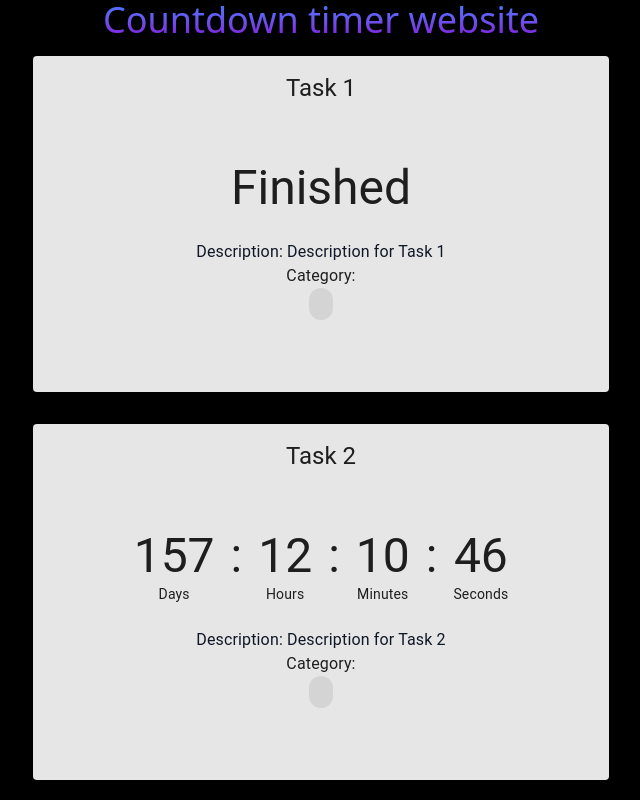
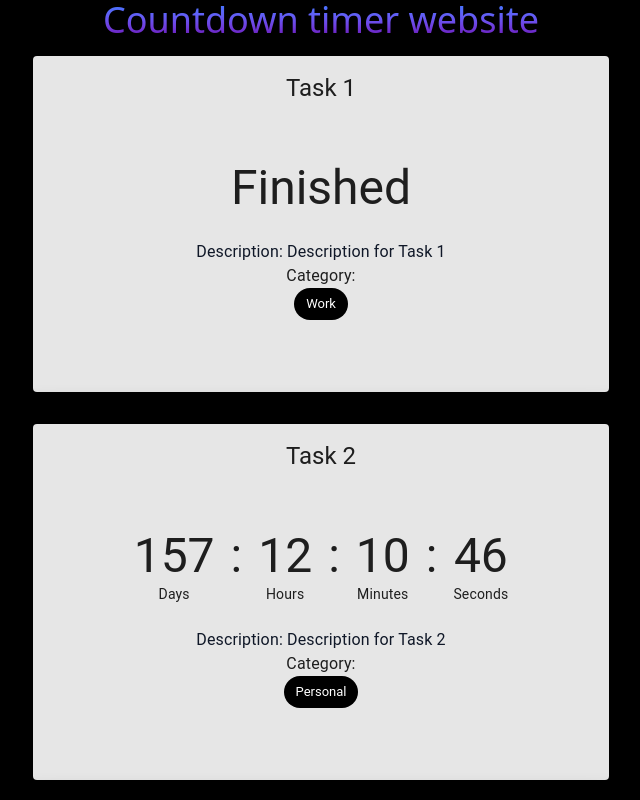
Before and after one commit to Zenonist/Countdown-timer-website, a React (Vite) app in the folder Frontend/: page / in a window 1280 px wide. Shown: the top 800 px of the page, without its empty margins (319-959 px from the left). Built offline with nearby package versions, Linux system fonts and the light colour scheme; no server answers; some icons are missing.

Commit message:
fix: eslint in mockData

```diff
--- a/Frontend/src/components/Countdown.tsx
+++ b/Frontend/src/components/Countdown.tsx
@@ -130,7 +130,7 @@ function Countdown({
   };
 
   const handleDateChange = (newDate: Date | null) => {
-    setEditDueDate(newDate);
+    setEditDueDate(newDate as Date);
   };
 
   const handleEditSubmit = (event: React.FormEvent<HTMLFormElement>) => {
--- a/Frontend/src/mock/mockData.ts
+++ b/Frontend/src/mock/mockData.ts
@@ -6,7 +6,11 @@ const mock_data: CountdownFormat[] = [
         title: "Task 1",
         description: "Description for Task 1",
         dueDate: new Date("2025-04-24T15:54:00Z"),
-        category: "Work",
+        category: {
+            id: 1,
+            name: "Work",
+            color: "#000000",
+        },
         isArchived: false,
     },
     {
@@ -14,7 +18,11 @@ const mock_data: CountdownFormat[] = [
         title: "Task 2",
         description: "Description for Task 2",
         dueDate: new Date("2025-10-02T18:00:00Z"),
-        category: "Personal",
+        category: {
+            id: 2,
+            name: "Personal",
+            color: "#000000",
+        },
         isArchived: false,
     },
     {
@@ -22,7 +30,11 @@ const mock_data: CountdownFormat[] = [
         title: "Task 3",
         description: "Description for Task 3",
         dueDate: new Date("2025-10-03T12:00:00Z"),
-        category: "Work",
+        category: {
+            id: 1,
+            name: "Work",
+            color: "#000000",
+        },
         isArchived: false,
     },
     {
@@ -30,7 +42,11 @@ const mock_data: CountdownFormat[] = [
         title: "Task 4",
         description: "Description for Task 4",
         dueDate: new Date("2025-10-04T12:00:00Z"),
-        category: "Personal",
+        category: {
+            id: 2,
+            name: "Personal",
+            color: "#000000",
+        },
         isArchived: false,
     },
     {
@@ -38,7 +54,11 @@ const mock_data: CountdownFormat[] = [
         title: "Task 5",
         description: "Description for Task 5",
         dueDate: new Date("2025-10-05T12:00:00Z"),
-        category: "Work",
+        category: {
+            id: 1,
+            name: "Work",
+            color: "#000000",
+        },
         isArchived: false,
     }
 ]
```
